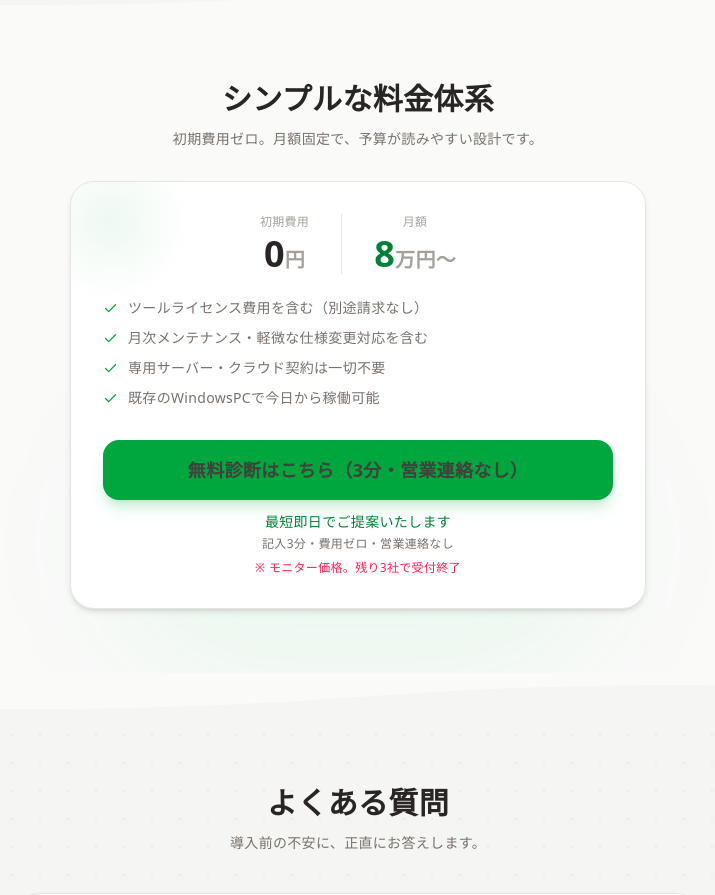
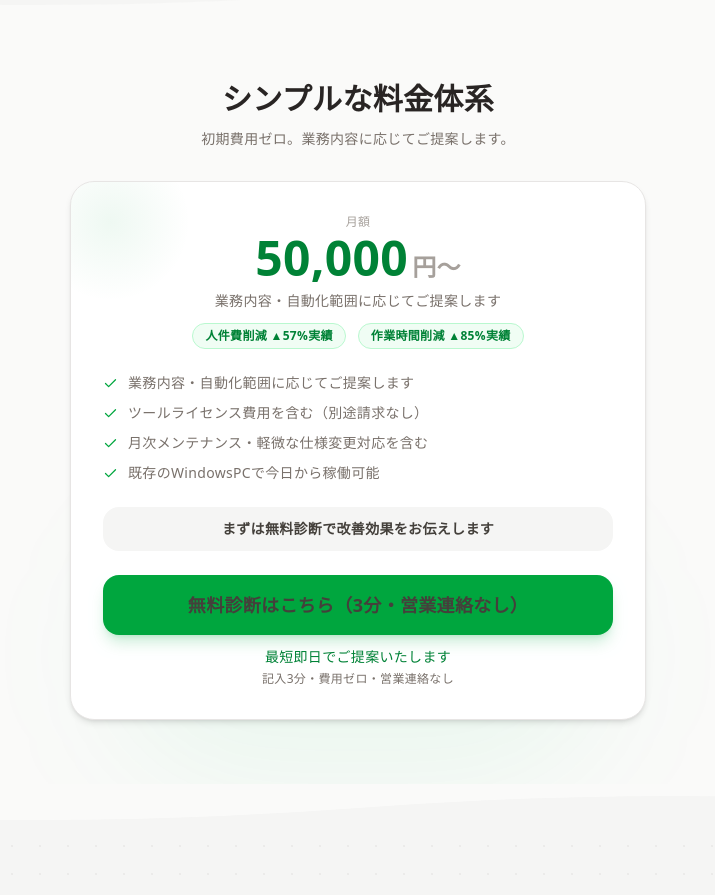
Before and after one commit to s07a021-rgb/automation-lp, a React (Vite) app: page / in a window 1280 px wide. Shown: the part 5220-6115 px from the top of the page, without its empty margins (282-997 px from the left). Built offline with nearby package versions, Linux system fonts and the light colour scheme.

Commit message:
fix case card images

```diff
--- a/src/App.jsx
+++ b/src/App.jsx
@@ -196,9 +196,9 @@ const FAQS = [
 ];
 
 const PRICING_INCLUDES = [
+  "業務内容・自動化範囲に応じてご提案します",
   "ツールライセンス費用を含む（別途請求なし）",
   "月次メンテナンス・軽微な仕様変更対応を含む",
-  "専用サーバー・クラウド契約は一切不要",
   "既存のWindowsPCで今日から稼働可能",
 ];
 
@@ -638,23 +638,27 @@ export default function App() {
           <FadeIn>
             <h2 className="text-2xl md:text-3xl font-bold mb-3 text-stone-800">シンプルな料金体系</h2>
             <p className="text-stone-500 text-sm mb-8">
-              初期費用ゼロ。月額固定で、予算が読みやすい設計です。
+              初期費用ゼロ。業務内容に応じてご提案します。
             </p>
           </FadeIn>
           <FadeIn delay={80}>
             <div className={`card-highlight ${C.card} border ${C.border} rounded-3xl p-8 shadow-md`}>
-              <div className="flex justify-center gap-8 mb-6">
-                <div>
-                  <p className="text-xs text-stone-400 mb-1 uppercase tracking-wide">初期費用</p>
-                  <p className="text-4xl font-bold text-stone-800">0<span className="text-xl text-stone-400">円</span></p>
-                </div>
-                <div className="w-px bg-stone-200" />
-                <div>
-                  <p className="text-xs text-stone-400 mb-1 uppercase tracking-wide">月額</p>
-                  <p className="text-4xl font-bold text-green-700">8<span className="text-xl text-stone-400">万円〜</span></p>
-                </div>
+              {/* 料金表示 */}
+              <div className="mb-2">
+                <p className="text-xs text-stone-400 mb-1 uppercase tracking-wide">月額</p>
+                <p className="text-5xl font-bold text-green-700">
+                  50,000<span className="text-2xl text-stone-400 ml-1">円〜</span>
+                </p>
               </div>
-              <ul className="text-sm text-stone-500 space-y-2.5 text-left mb-8">
+              <p className="text-stone-500 text-sm mb-3">業務内容・自動化範囲に応じてご提案します</p>
+
+              {/* 削減効果の一文 */}
+              <div className="flex justify-center gap-3 mb-6 flex-wrap">
+                <span className="text-xs font-semibold text-green-700 bg-green-50 border border-green-200 rounded-full px-3 py-1">人件費削減 ▲57%実績</span>
+                <span className="text-xs font-semibold text-green-700 bg-green-50 border border-green-200 rounded-full px-3 py-1">作業時間削減 ▲85%実績</span>
+              </div>
+
+              <ul className="text-sm text-stone-500 space-y-2.5 text-left mb-6">
                 {PRICING_INCLUDES.map((item) => (
                   <li key={item} className="flex items-center gap-2.5">
                     <Check size={15} className="text-green-600 shrink-0" />
@@ -662,10 +666,15 @@ export default function App() {
                   </li>
                 ))}
               </ul>
+
+              {/* 無料診断への誘導 */}
+              <p className="text-sm font-semibold text-stone-700 bg-stone-100 rounded-2xl px-4 py-3 mb-6">
+                まずは無料診断で改善効果をお伝えします
+              </p>
+
               {/* CTA④ */}
               <CtaButton />
               <CtaTrust />
-              <p className="text-xs text-rose-500 mt-2">※ モニター価格。残り3社で受付終了</p>
             </div>
           </FadeIn>
         </div>
```
